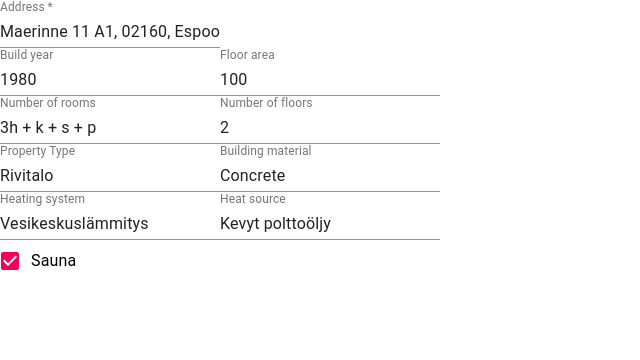
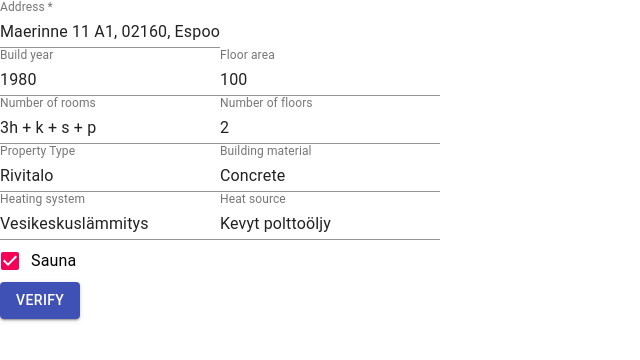
Before and after one commit to gwentruong/renoscope, a React (Create React App) app: page / in a window 1280 px wide. Shown: the top 360 px of the page, without its empty margins (0-640 px from the left). Built offline with nearby package versions, Linux system fonts and the light colour scheme.

Commit message:
Add verify button

```diff
--- a/src/components/BuildingDetails.js
+++ b/src/components/BuildingDetails.js
@@ -2,6 +2,7 @@
 import TextField from '@material-ui/core/TextField';
 import FormControlLabel from '@material-ui/core/FormControlLabel';
 import Checkbox from '@material-ui/core/Checkbox';
+import Button from '@material-ui/core/Button';
 
 const BuildingDetails = () => {
     const [address, setAddress] = useState("Maerinne 11 A1, 02160, Espoo")
@@ -69,6 +70,11 @@
                     label="Sauna"
                 />
             </div>
+            <div>
+                <Button variant="contained" color="primary">
+                    Verify
+                </Button>
+            </div>
         </div>
     );
 }
```
